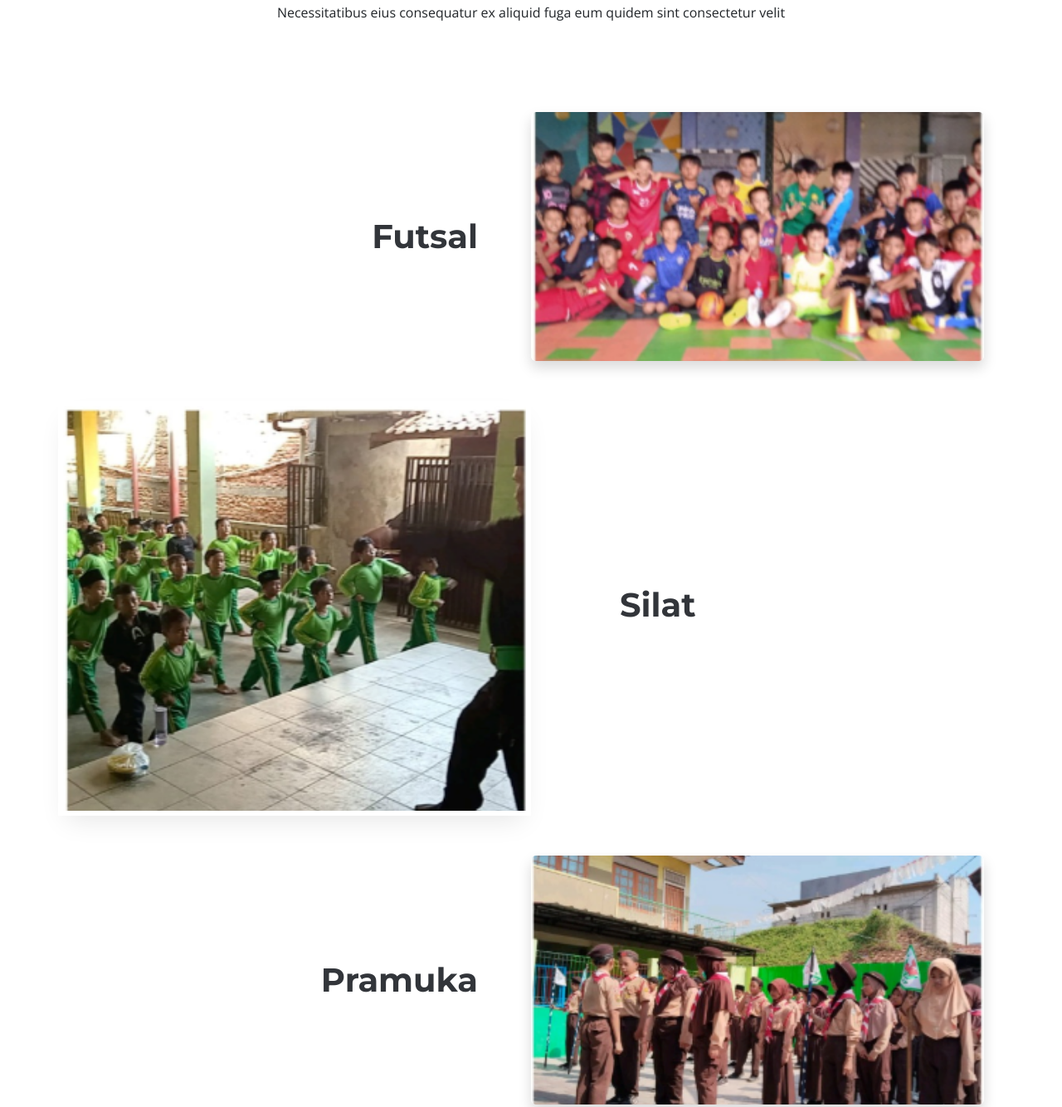
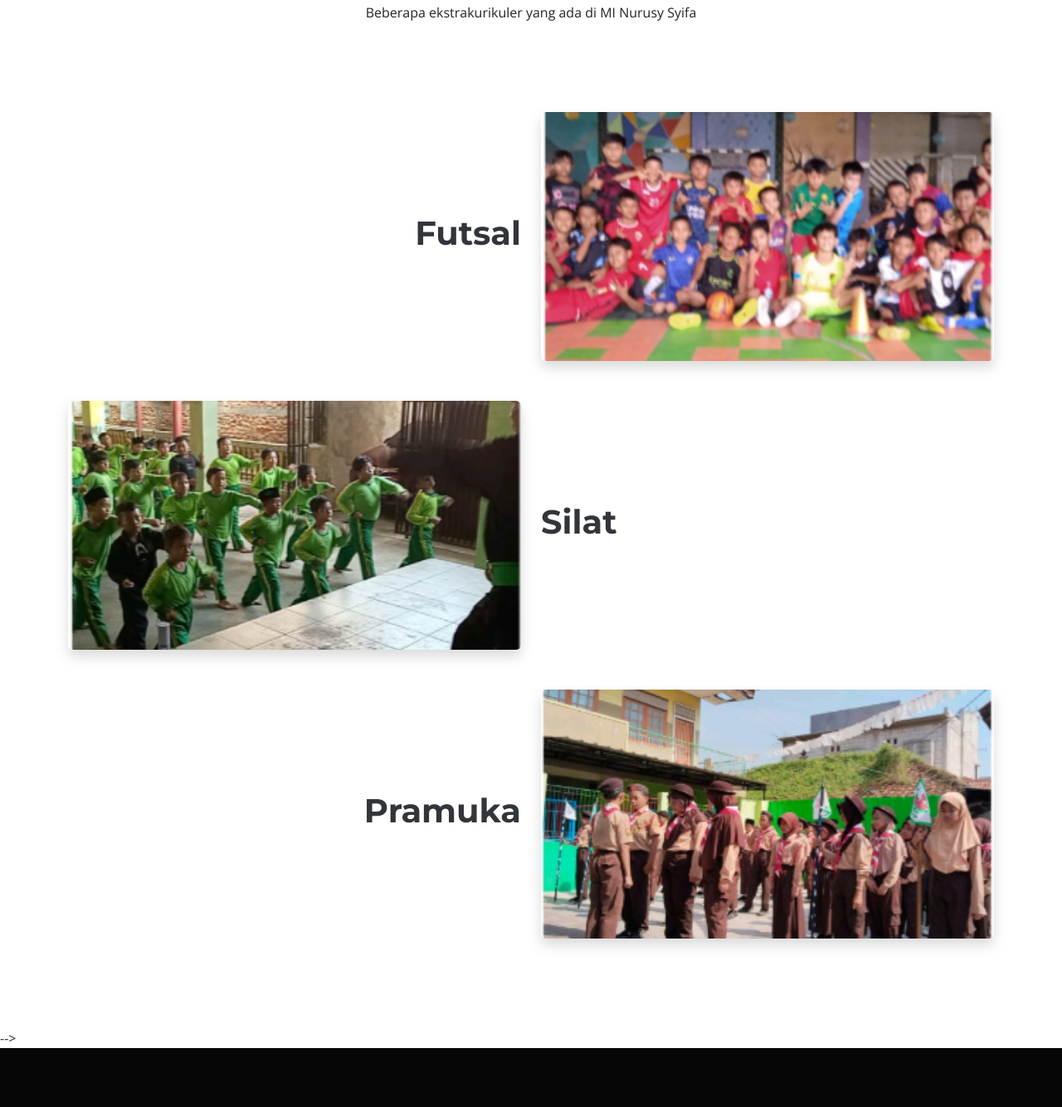
Before and after one commit to azmiiaf/company-profile, a plain HTML site: page index.html in a window 1280 px wide. Shown: the part 3627-4961 px from the top of the page at 83% size. Drawn offline with nearby package versions, Linux system fonts and the light colour scheme; animation ran at ten frames a second; a script that the page names is missing.

Commit message:
perbaiki konten eskul

```diff
--- a/index.html
+++ b/index.html
@@ -472,66 +472,49 @@
 
     <!-- Features Section -->
     <section id="features" class="features section">
-
-      <!-- Section Title -->
   <div class="container section-title" data-aos="fade-up">
     <h2>Ekstrakurikuler</h2>
-        <p>Necessitatibus eius consequatur ex aliquid fuga eum quidem sint consectetur velit</p>
-      </div><!-- End Section Title -->
+    <p>Beberapa ekstrakurikuler yang ada di MI Nurusy Syifa</p>
+  </div>
 
   <div class="container">
 
-        <div class="container my-5">
-          <div class="row align-items-center g-0"> <!-- g-0 menghilangkan gutter -->
-
-            <!-- Kolom teks kiri -->
-            <div class="col-lg-6 d-flex justify-content-end">
-              <h3 class="fw-bold mb-0 pe-3 mx-5 fs-1">Futsal</h3> <!-- pe-3: padding end untuk beri jarak minimal -->
+    <div class="row align-items-center my-5 flex-column flex-lg-row">
+      <div class="col-lg-6 mb-3 mb-lg-0 text-center text-lg-end">
+        <h3 class="fw-bold fs-1">Futsal</h3>
       </div>
-
-            <!-- Kolom gambar kanan -->
       <div class="col-lg-6">
-              <img src="assets/img/dataImage/futsal.png" alt="Pramuka" class="img-fluid w-100 rounded shadow"
+        <img src="assets/img/dataImage/futsal.png" alt="Futsal"
+             class="img-fluid w-100 rounded shadow"
              style="height: 300px; object-fit: cover;">
       </div>
     </div>
+
+    <div class="row align-items-center my-5 flex-column flex-lg-row">
+      <div class="col-lg-6 mb-3 mb-lg-0 text-center text-lg-start order-lg-2">
+        <h3 class="fw-bold fs-1">Silat</h3>
       </div>
-        <!-- Features Item -->
-
-        <div class="row gy-4 align-items-stretch justify-content-between features-item ">
-          <div class="col-lg-6 d-flex align-items-center features-img-bg" data-aos="zoom-out">
-            <img src="assets/img/dataImage/silat.png" class="img-fluid" alt="">
-          </div>
-          <div class="col-lg-5 d-flex justify-content-center flex-column" data-aos="fade-up">
-            <h3 class="fs-1">Silat</h3>
-            <!-- <p>Cupiditate placeat cupiditate placeat est ipsam culpa. Delectus quia minima quod. Sunt saepe odit aut quia voluptatem hic voluptas dolor doloremque.</p>
-            <ul>
-              <li><i class="bi bi-check"></i> <span>Ullamco laboris nisi ut aliquip ex ea commodo consequat.</span></li>
-              <li><i class="bi bi-check"></i><span> Duis aute irure dolor in reprehenderit in voluptate velit.</span></li>
-              <li><i class="bi bi-check"></i> <span>Facilis ut et voluptatem aperiam. Autem soluta ad fugiat</span>.</li>
-            </ul> -->
+      <div class="col-lg-6 order-lg-1">
+        <img src="assets/img/dataImage/silat.png" alt="Silat"
+             class="img-fluid w-100 rounded shadow"
+             style="height: 300px; object-fit: cover;">
       </div>
     </div>
-        <div class="container my-5">
-          <div class="row align-items-center g-0"> <!-- g-0 menghilangkan gutter -->
 
-            <!-- Kolom teks kiri -->
-            <div class="col-lg-6 d-flex justify-content-end">
-              <h3 class="fw-bold mb-0 pe-3 mx-5 fs-1">Pramuka</h3> <!-- pe-3: padding end untuk beri jarak minimal -->
+    <div class="row align-items-center my-5 flex-column flex-lg-row">
+      <div class="col-lg-6 mb-3 mb-lg-0 text-center text-lg-end">
+        <h3 class="fw-bold fs-1">Pramuka</h3>
       </div>
-
-            <!-- Kolom gambar kanan -->
       <div class="col-lg-6">
-              <img src="assets/img/dataImage/pramuka.png" alt="Pramuka" class="img-fluid w-100 rounded shadow"
+        <img src="assets/img/dataImage/pramuka.png" alt="Pramuka"
+             class="img-fluid w-100 rounded shadow"
              style="height: 300px; object-fit: cover;">
+      </div>
     </div>
 
   </div>
-        </div>
-        <!-- Features Item -->
-      </div>
-
-    </section><!-- /Features Section -->
+</section>
+<!-- /Features Section -->
 
     <!-- Portfolio Section -->
     <!-- <section id="portfolio" class="portfolio section">
```
Lines whose indentation alone changed are shown as unchanged.
